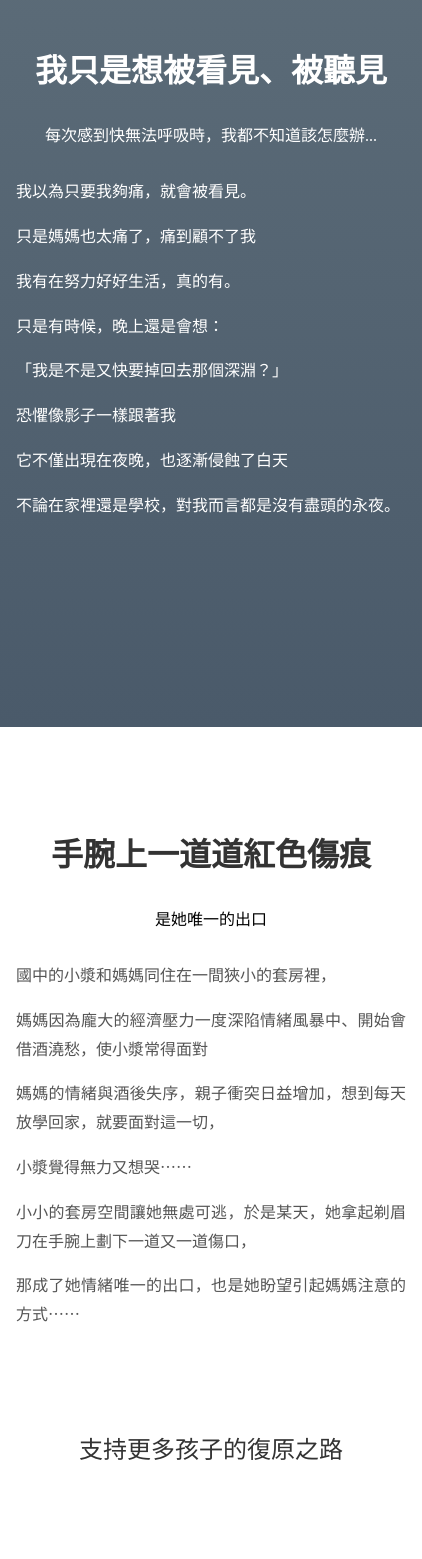
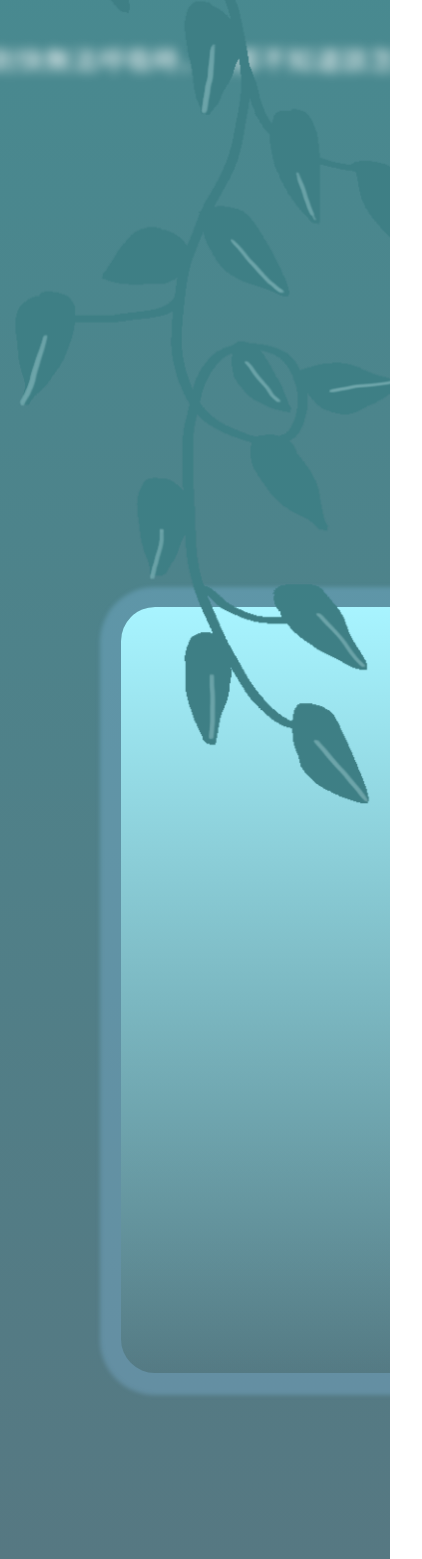
Before and after one commit to LucienPrabhat/cwlf-mentalhealth, a Vue app: page / in a window 390 px wide. Shown: the part 149-1708 px from the top of the page, 422 px wide, since content can reach past the window. Built offline with nearby package versions, Linux system fonts and the light colour scheme.

Commit message:
Update SinglePageApp to use actual page components (A.vue, B.vue, C.vue, etc.) with flexible height and add Vite config for missing assets

```diff
--- a/src/components/SinglePageApp.vue
+++ b/src/components/SinglePageApp.vue
@@ -2,172 +2,63 @@
   <div class="single-page-app">
     <!-- Page A Section -->
     <section class="page-section page-a">
-      <div class="page-content">
-        <h1>我只是想被看見、被聽見</h1>
-        <p>每次感到快無法呼吸時，我都不知道該怎麼辦...</p>
-        <div class="story-content">
-          <p>我以為只要我夠痛，就會被看見。</p>
-          <p>只是媽媽也太痛了，痛到顧不了我</p>
-          <p>我有在努力好好生活，真的有。</p>
-          <p>只是有時候，晚上還是會想：</p>
-          <p>「我是不是又快要掉回去那個深淵？」</p>
-          <p>恐懼像影子一樣跟著我</p>
-          <p>它不僅出現在夜晚，也逐漸侵蝕了白天</p>
-          <p>不論在家裡還是學校，對我而言都是沒有盡頭的永夜。</p>
-        </div>
-      </div>
+      <PageA />
     </section>
 
     <!-- Page B Section -->
     <section class="page-section page-b">
-      <div class="page-content">
-        <h1>手腕上一道道紅色傷痕</h1>
-        <p>是她唯一的出口</p>
-        <div class="story-content">
-          <p>國中的小漿和媽媽同住在一間狹小的套房裡，</p>
-          <p>媽媽因為龐大的經濟壓力一度深陷情緒風暴中、開始會借酒澆愁，使小漿常得面對</p>
-          <p>媽媽的情緒與酒後失序，親子衝突日益增加，想到每天放學回家，就要面對這一切，</p>
-          <p>小漿覺得無力又想哭⋯⋯</p>
-          <p>小小的套房空間讓她無處可逃，於是某天，她拿起剃眉刀在手腕上劃下一道又一道傷口，</p>
-          <p>那成了她情緒唯一的出口，也是她盼望引起媽媽注意的方式⋯⋯</p>
-        </div>
-        <div class="cta-section">
-          <h2>支持更多孩子的復原之路</h2>
-        </div>
-      </div>
+      <PageB />
     </section>
 
     <!-- Page C Section -->
     <section class="page-section page-c">
-      <div class="page-content">
-        <h1>三級處遇</h1>
-        <div class="story-content">
-          <p>兒福聯盟透過「青少年心理健康服務」，針對情緒困擾青少年及其家庭提供服務，由專業</p>
-          <p>社工進行定期的訪視與陪伴，協助家庭修復親子關係，並串聯醫療、教育等外部資源，協助少年</p>
-          <p>穩定身心狀況、重建生活節奏。</p>
-          <p>同時，「兒童創傷療癒中心」針對曾經歷或目睹家庭暴力及其他創傷事件的兒少與照顧者，提供</p>
-          <p>以創傷復原為核心的多元支持服務，在安全與信任的氛圍中，陪伴他們逐步走向療癒與重建。</p>
-        </div>
-      </div>
+      <PageC />
     </section>
 
     <!-- Page D Section -->
     <section class="page-section page-d">
-      <div class="page-content">
-        <h1>Mental Health Resources</h1>
-        <div class="story-content">
-          <p>專業的心理健康資源與支持服務</p>
-          <p>為青少年及其家庭提供全方位的協助</p>
-        </div>
-      </div>
+      <PageD />
     </section>
 
     <!-- Page E Section -->
     <section class="page-section page-e">
-      <div class="page-content">
-        <h1>Mental Health Information</h1>
-        <div class="story-content">
-          <p>重要的心理健康資訊與教育</p>
-          <p>幫助更多人了解心理健康的重要性</p>
-        </div>
-      </div>
+      <PageE />
     </section>
 
     <!-- Page F Section -->
     <section class="page-section page-f">
-      <div class="page-content">
-        <h1>Mental Health Services</h1>
-        <div class="story-content">
-          <p>專業的心理健康服務</p>
-          <p>為需要幫助的人提供支持</p>
-        </div>
-      </div>
+      <PageF />
     </section>
 
     <!-- Page G Section -->
     <section class="page-section page-g">
-      <div class="page-content">
-        <h1>Contact & Support</h1>
-        <div class="story-content">
-          <p>聯絡我們</p>
-          <p>兒福聯盟心理健康服務</p>
-          <p>為每個孩子點亮希望</p>
-        </div>
-      </div>
+      <PageG />
     </section>
   </div>
 </template>
 
 <script setup lang="ts">
-// Simplified version with core content
+import PageA from "../pages/A.vue"
+import PageB from "../pages/B.vue"
+import PageC from "../pages/C.vue"
+import PageD from "../pages/D.vue"
+import PageE from "../pages/E.vue"
+import PageF from "../pages/F.vue"
+import PageG from "../pages/G.vue"
 </script>
 
 <style scoped>
 .single-page-app {
   width: 100%;
-  min-height: 100vh;
 }
 
 .page-section {
   width: 100%;
-  min-height: 100vh;
   position: relative;
-  display: flex;
-  align-items: center;
-  justify-content: center;
-  padding: 2rem;
-}
-
-.page-content {
-  text-align: center;
-  max-width: 800px;
-  width: 100%;
-}
-
-.page-content h1 {
-  font-size: 2.5rem;
-  margin-bottom: 2rem;
-  color: #333;
-  font-weight: 600;
-  line-height: 1.2;
-}
-
-.page-content h2 {
-  font-size: 2rem;
-  margin-bottom: 1.5rem;
-  color: #333;
-  font-weight: 500;
-}
-
-.story-content {
-  margin: 2rem 0;
-  text-align: left;
-}
-
-.story-content p {
-  font-size: 1.1rem;
-  line-height: 1.8;
-  color: #555;
-  margin-bottom: 1rem;
-  text-align: justify;
-}
-
-.cta-section {
-  margin-top: 3rem;
-  padding: 2rem;
-  background: rgba(255, 255, 255, 0.1);
-  border-radius: 10px;
 }
 
 .page-a {
-  background: linear-gradient(180deg, #5e6e7a, #4a5a6a);
-  color: white;
-}
-
-.page-a .page-content h1,
-.page-a .page-content h2,
-.page-a .page-content p {
-  color: white;
+  background: linear-gradient(180deg, var(--color-cadetblue-300), #5e6e7a);
 }
 
 .page-b {
@@ -193,22 +84,4 @@
 .page-g {
   background: #f5f5f5;
 }
-
-@media (max-width: 768px) {
-  .page-content h1 {
-    font-size: 2rem;
-  }
-
-  .page-content h2 {
-    font-size: 1.5rem;
-  }
-
-  .story-content p {
-    font-size: 1rem;
-  }
-
-  .page-section {
-    padding: 1rem;
-  }
-}
 </style>
--- a/src/pages/E.vue
+++ b/src/pages/E.vue
@@ -1,7 +1,7 @@
 <template>
   <div :class="$style.e">
     <header :class="$style.content">
-      <img :class="$style.contentChild" alt="" src="/frame-90.svg" />
+      <img :class="$style.contentChild" alt="" src="/frame-157.svg" />
       <div :class="$style.layer252Wrapper">
         <img
           :class="$style.layer252Icon"
@@ -18,7 +18,7 @@
       <section :class="$style.optionContainer1">
         <div :class="$style.backgroundBlue" />
       </section>
-      <img :class="$style.optionIcon" alt="" src="/option.svg" />
+      <img :class="$style.optionIcon" alt="" src="/frame-157.svg" />
       <MonthlyDonation />
       <section :class="$style.frameParent">
         <div :class="$style.wrapper">
--- a/vite.config.ts
+++ b/vite.config.ts
@@ -4,4 +4,27 @@
 // https://vitejs.dev/config/
 export default defineConfig({
   plugins: [vue()],
+  build: {
+    rollupOptions: {
+      external: [
+        '/option.svg',
+        '/frame-90.svg',
+        '/--0000@2x.png',
+        '/rectangle-20.svg',
+        '/frame-110.svg',
+        '/frame-114.svg',
+        '/frame-125.svg',
+        '/frame-602.svg',
+        '/frame-81.svg',
+        '/3-1@2x.png',
+        '/1-1@2x.png',
+        '/02--1@2x.png',
+        '/frame-47@2x.png',
+        '/frame-48@2x.png',
+        '/frame-50.svg',
+        '/layer-271.svg',
+        '/--0003-layer27-1@2x.png'
+      ]
+    }
+  }
 });
```
